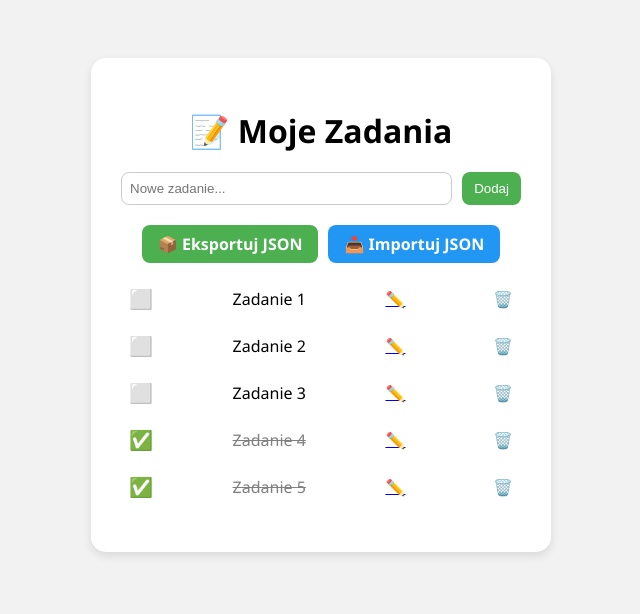
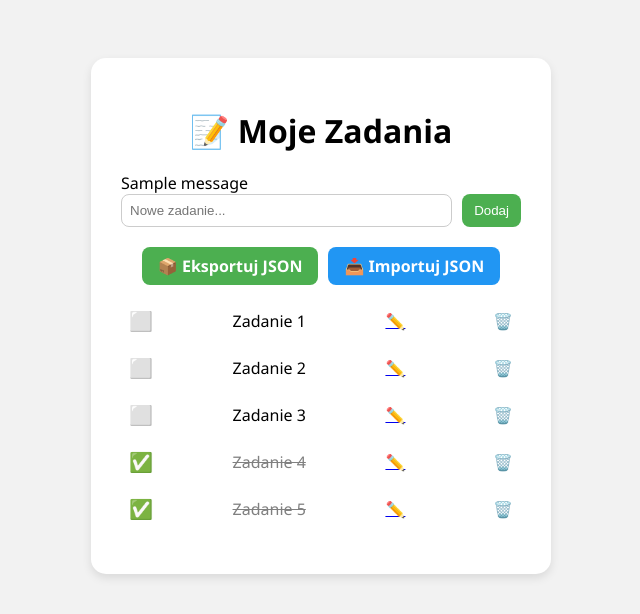
Before and after one commit to phxphoenix/flask-todo, a Flask app: page / in a window 1280 px wide. Shown: the top 614 px of the page, without its empty margins (319-959 px from the left). Run offline with Flask 3, Linux system fonts and the light colour scheme; data comes from the database, SQL or seed files in the repository; one stand-in notice (Sample message) is shown.

Commit message:
Implement flash messages in index.html
Added flash message handling to display notifications.

```diff
--- a/templates/index.html
+++ b/templates/index.html
@@ -8,6 +8,17 @@
 <body>
     <div class="container">
         <h1>📝 Moje Zadania</h1>
+
+{% with messages = get_flashed_messages(with_categories=true) %}
+  {% if messages %}
+    <div class="flash-messages">
+      {% for category, message in messages %}
+        <div class="flash {{ category }}">{{ message }}</div>
+      {% endfor %}
+    </div>
+  {% endif %}
+{% endwith %}
+
 
         <form action="/add" method="POST" class="add-form">
             <input type="text" name="content" placeholder="Nowe zadanie..." required>
```
